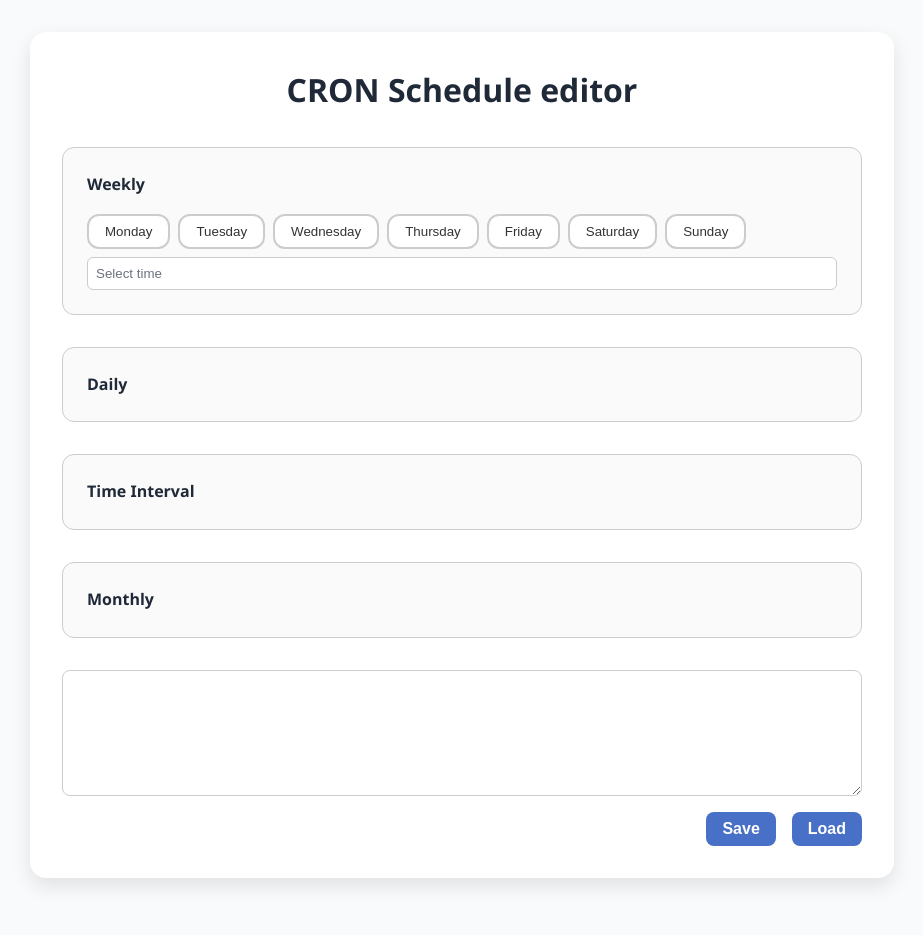
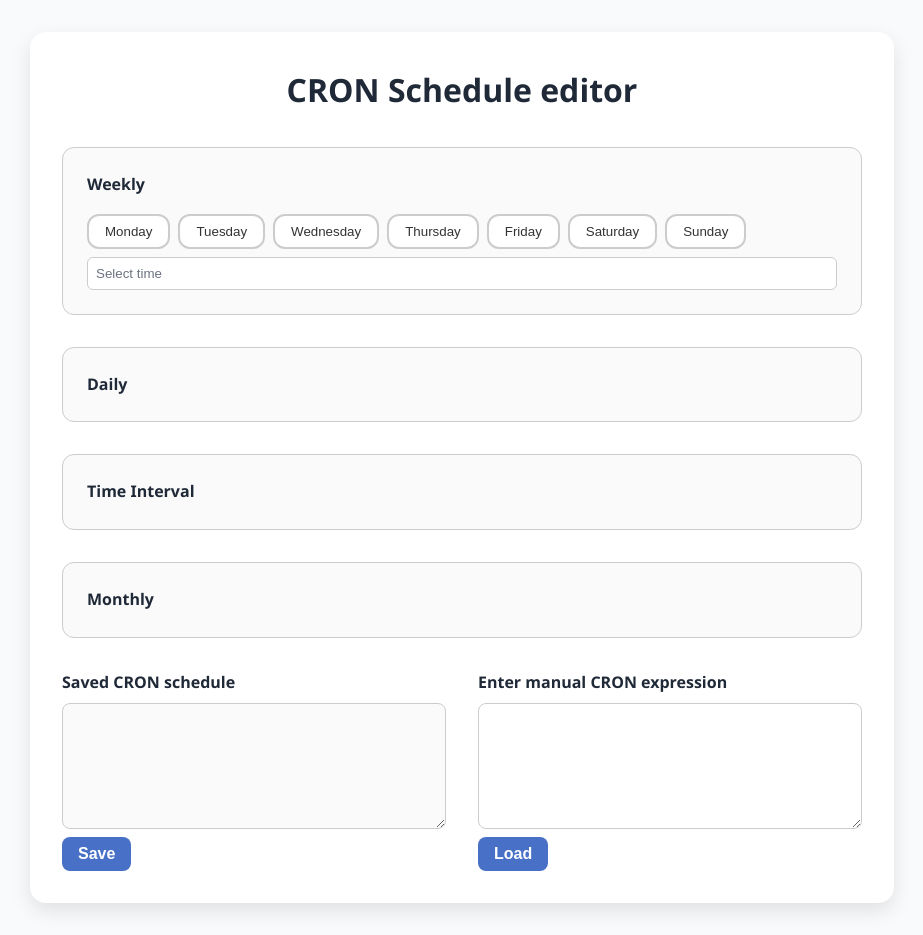
Before and after one commit to johders/cron-schedule-editor, a React (Vite) app: page / in a window 1280 px wide. Shown: the whole page, without its empty margins (178-1101 px from the left). Before the commit the page ends 910 px from the top, so only its background shows below. Built offline with nearby package versions, Linux system fonts and the light colour scheme.

Commit message:
Update load and save ui separating actions visually

```diff
--- a/src/App.jsx
+++ b/src/App.jsx
@@ -29,6 +29,7 @@ function App() {
   const [dateTimeMonthly, setdateTimeMonthly] = useState(null);
 
   const [cronText, setCronText] = useState("");
+  const [manualCronText, setManualCronText] = useState("");
 
   const [errors, setErrors] = useState({ fields: {}, suppressUI: false });
 
@@ -68,7 +69,7 @@ function App() {
   const handleLoad = () => {
     setErrors({ fields: {}, suppressUI: false });
 
-    const result = parseCronExpression(cronText, {
+    const result = parseCronExpression(manualCronText, {
       setDailyTime1,
       setDailyTime2,
       setScheduleType,
@@ -77,7 +78,7 @@ function App() {
       setDateTimeWeekly,
       setSelectedMonths,
       setDayOfMonth,
-      setdateTimeMonthly: setdateTimeMonthly,
+      setdateTimeMonthly,
     });
 
     if (result?.error) {
@@ -157,7 +158,8 @@ function App() {
 
       <ScheduleFooter
         cronText={cronText}
-        setCronText={setCronText}
+        manualCronText={manualCronText}
+        setManualCronText={setManualCronText}
         error={errors.fields.cronText}
         onSave={handleSave}
         onLoad={handleLoad}
--- a/src/App.module.css
+++ b/src/App.module.css
@@ -46,12 +46,6 @@ h1 {
   gap: 1rem;
 }
 
-.buttonGroup {
-  display: flex;
-  gap: 1rem;
-  justify-content: flex-end;
-}
-
 fieldset {
   border: none;
   padding: 0;
--- a/src/components/ScheduleFooter.jsx
+++ b/src/components/ScheduleFooter.jsx
@@ -1,19 +1,41 @@
 import TextArea from "./ui/TextArea";
 import Button from "./ui/Button";
-import styles from "../App.module.css";
+import styles from "./ScheduleFooter.module.css";
 
-function ScheduleFormFooter({ cronText, setCronText, error, onSave, onLoad }) {
+function ScheduleFormFooter({
+  cronText,
+  manualCronText,
+  setManualCronText,
+  error,
+  onSave,
+  onLoad,
+}) {
   return (
-    <div className={styles.fullWidth}>
-      <TextArea
-        value={cronText}
-        onChange={setCronText}
-        id="cron-text"
-        error={error}
-      />
-      <div className={styles.buttonGroup}>
-        <Button children="Save" onClick={onSave} />
-        <Button children="Load" onClick={onLoad} />
+    <div className={styles.footerContainer}>
+      <div className={styles.section}>
+        <label htmlFor="generated-cron">Saved CRON schedule</label>
+        <TextArea
+          value={cronText}
+          onChange={() => {}}
+          id="generated-cron"
+          readOnly={true}
+        />
+        <div>
+          <Button children="Save" onClick={onSave} />
+        </div>
+      </div>
+
+      <div className={styles.section}>
+        <label htmlFor="manual-cron">Enter manual CRON expression</label>
+        <TextArea
+          value={manualCronText}
+          onChange={setManualCronText}
+          id="manual-cron"
+          error={error}
+        />
+        <div>
+          <Button children="Load" onClick={onLoad} />
+        </div>
       </div>
     </div>
   );
--- /dev/null
+++ b/src/components/ScheduleFooter.module.css
@@ -0,0 +1,18 @@
+.footerContainer {
+  display: flex;
+  flex-direction: row;
+  gap: 2rem;
+  flex-wrap: wrap;
+}
+
+.section {
+  flex: 1 1 45%;
+  display: flex;
+  flex-direction: column;
+  gap: 0.5rem;
+}
+
+label {
+  font-weight: 700;
+  font-size: var(--font-size-md);
+}
--- a/src/components/ui/TextArea.jsx
+++ b/src/components/ui/TextArea.jsx
@@ -1,7 +1,7 @@
 import styles from "./TextArea.module.css";
 import appStyles from "../../App.module.css";
 
-function TextArea({ value, onChange, id, error }) {
+function TextArea({ value, onChange, id, error, readOnly = false }) {
   return (
     <div className={styles.wrapper}>
       {error && (
@@ -12,15 +12,16 @@ function TextArea({ value, onChange, id, error }) {
             target="_blank"
             rel="noopener noreferrer"
           >
-            Click here for syntax info
+            Help
           </a>
         </div>
       )}
       <textarea
         id={id}
-        className={styles.textarea}
+        className={`${styles.textarea} ${readOnly ? styles.readOnly : ""}`}
         value={value}
-        onChange={(e) => onChange(e.target.value)}
+        onChange={(e) => !readOnly && onChange(e.target.value)}
+        readOnly={readOnly}
       />
     </div>
   );
--- a/src/components/ui/TextArea.module.css
+++ b/src/components/ui/TextArea.module.css
@@ -12,3 +12,9 @@
   resize: vertical;
   font-family: var(--font-base);
 }
+
+.readOnly {
+  background-color: var(--color-light-bg);
+  color: var(--color-text-grey);
+  cursor: not-allowed;
+}
--- a/src/styles/variables.css
+++ b/src/styles/variables.css
@@ -6,6 +6,7 @@
   --color-border: #ccc;
   --color-text: #1f2937;
   --color-text-dark: #333;
+  --color-text-grey: #666;
   --color-bg: #f9fafb;
   --color-light-bg: #fafafa;
   --color-white: #ffffff;
```
